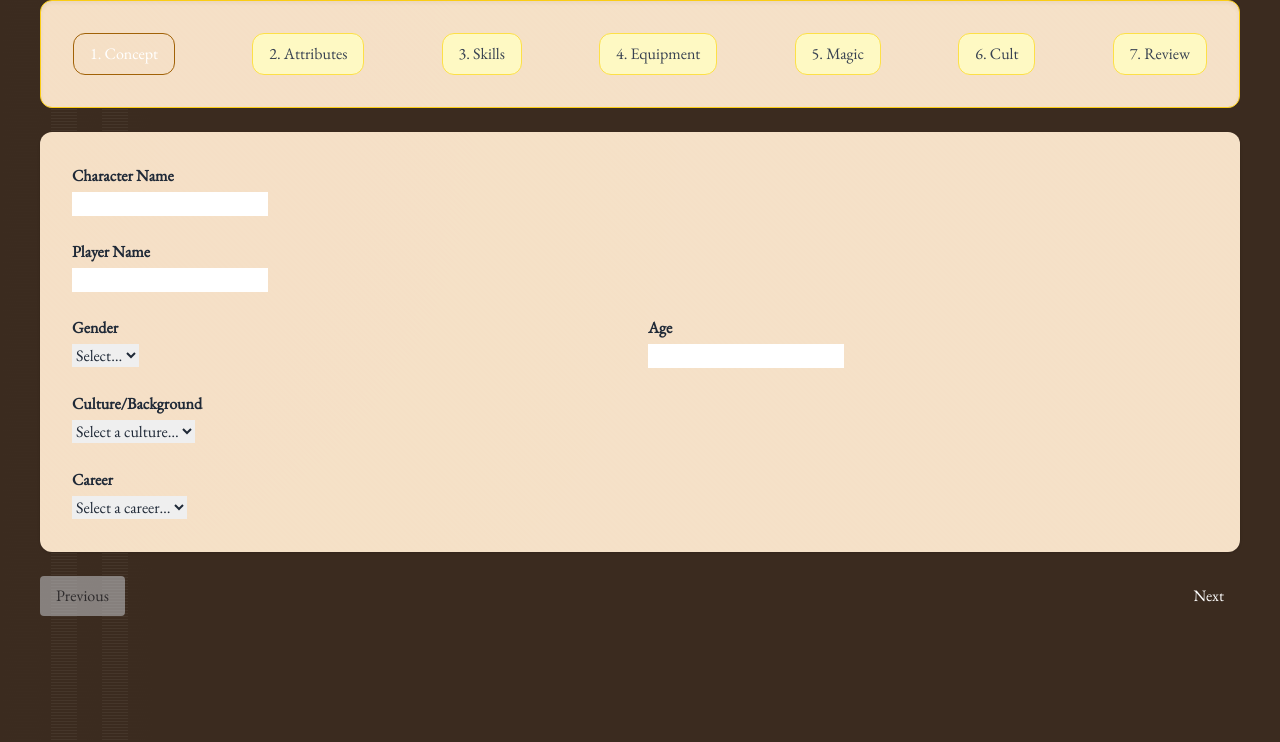
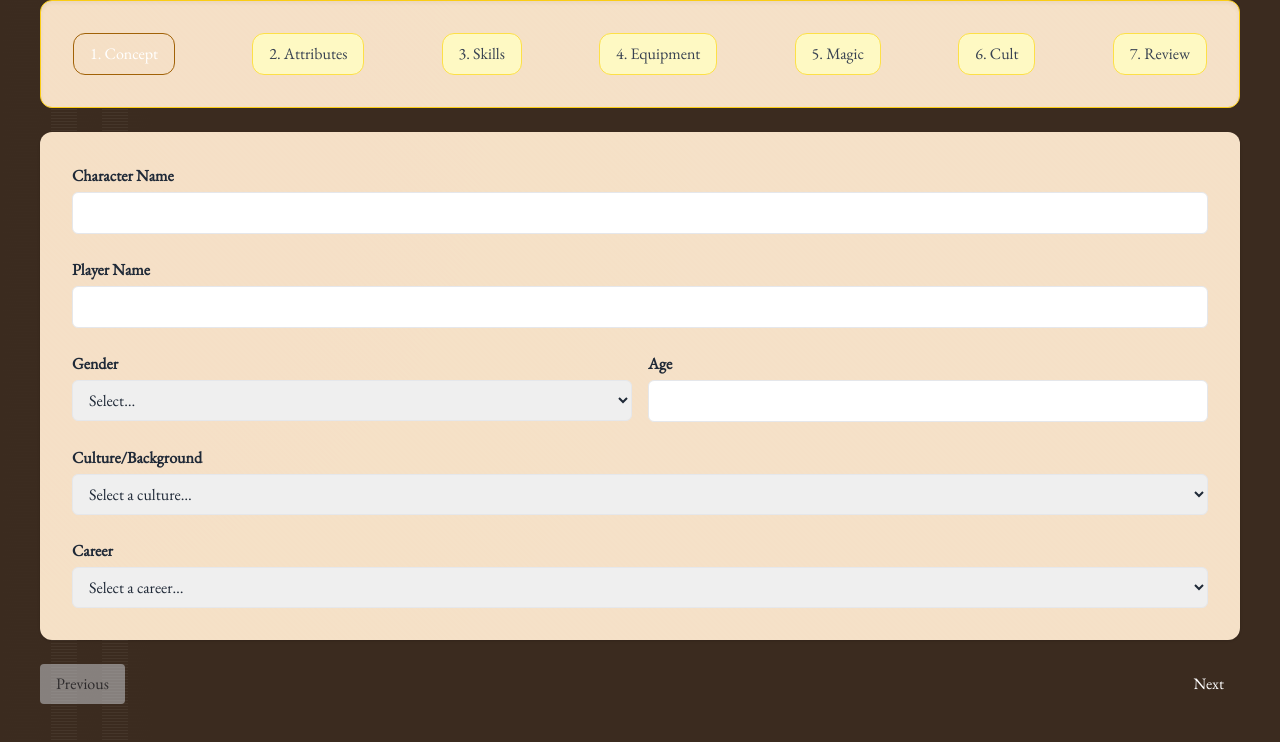
Before and after one commit to BoiledMouse/mythras-char-gen, a React (Create React App) app: page / in a window 1280 px wide. Shown: the top 742 px of the page. Built offline with nearby package versions, Linux system fonts and the light colour scheme; a web font is replaced by a local one.

Commit message:
Update index.css

```diff
--- a/src/index.css
+++ b/src/index.css
@@ -39,3 +39,14 @@ select,
 select option {
   color: #1f2937; /* Tailwind’s gray‑900 */
 }
+
+/* Simple form styling */
+.input {
+  @apply block w-full px-3 py-2 border rounded-md;
+}
+.btn-primary {
+  @apply inline-block px-4 py-2 bg-yellow-600 text-white rounded-md;
+}
+.btn-secondary {
+  @apply inline-block px-3 py-1 bg-gray-200 text-gray-800 rounded-md;
+}
```
